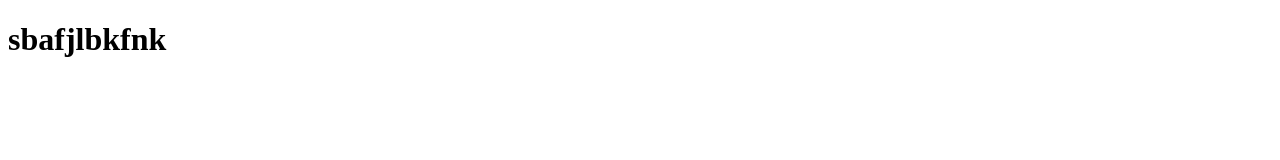
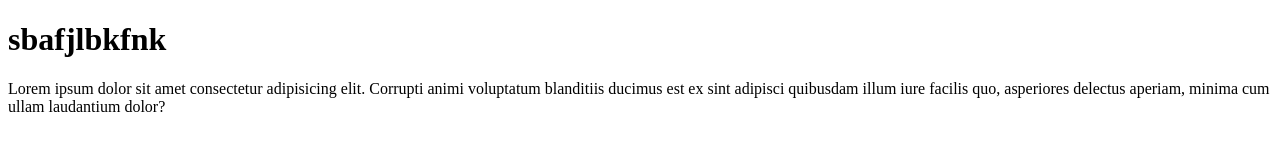
Before and after one commit to imtiaz66/yaseen, a plain HTML site: page index.html in a window 1280 px wide. Drawn offline with Linux system fonts and the light colour scheme.

Commit message:
commit krdia

```diff
--- a/index.html
+++ b/index.html
@@ -8,5 +8,6 @@
 </head>
 <body>
     <h1>sbafjlbkfnk</h1>
+    <p>Lorem ipsum dolor sit amet consectetur adipisicing elit. Corrupti animi voluptatum blanditiis ducimus est ex sint adipisci quibusdam illum iure facilis quo, asperiores delectus aperiam, minima cum ullam laudantium dolor?</p>
 </body>
 </html>
```
